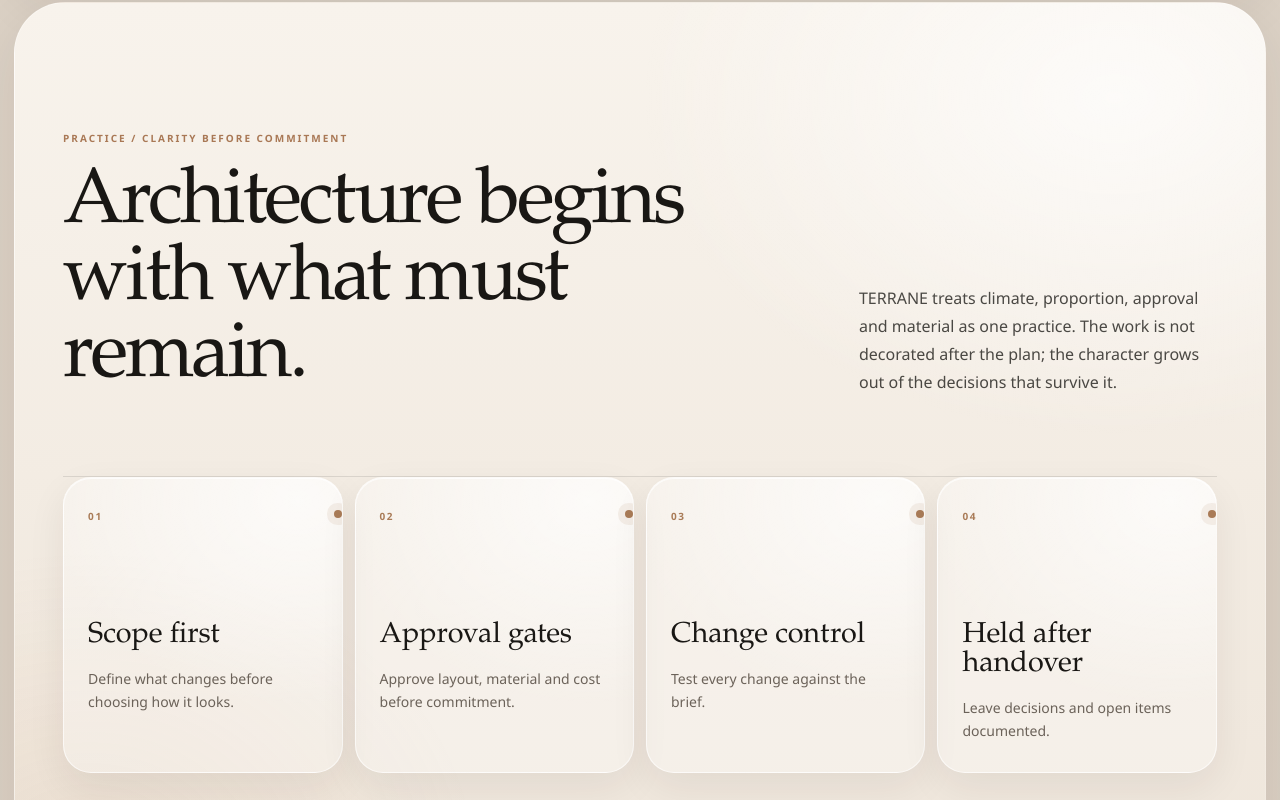
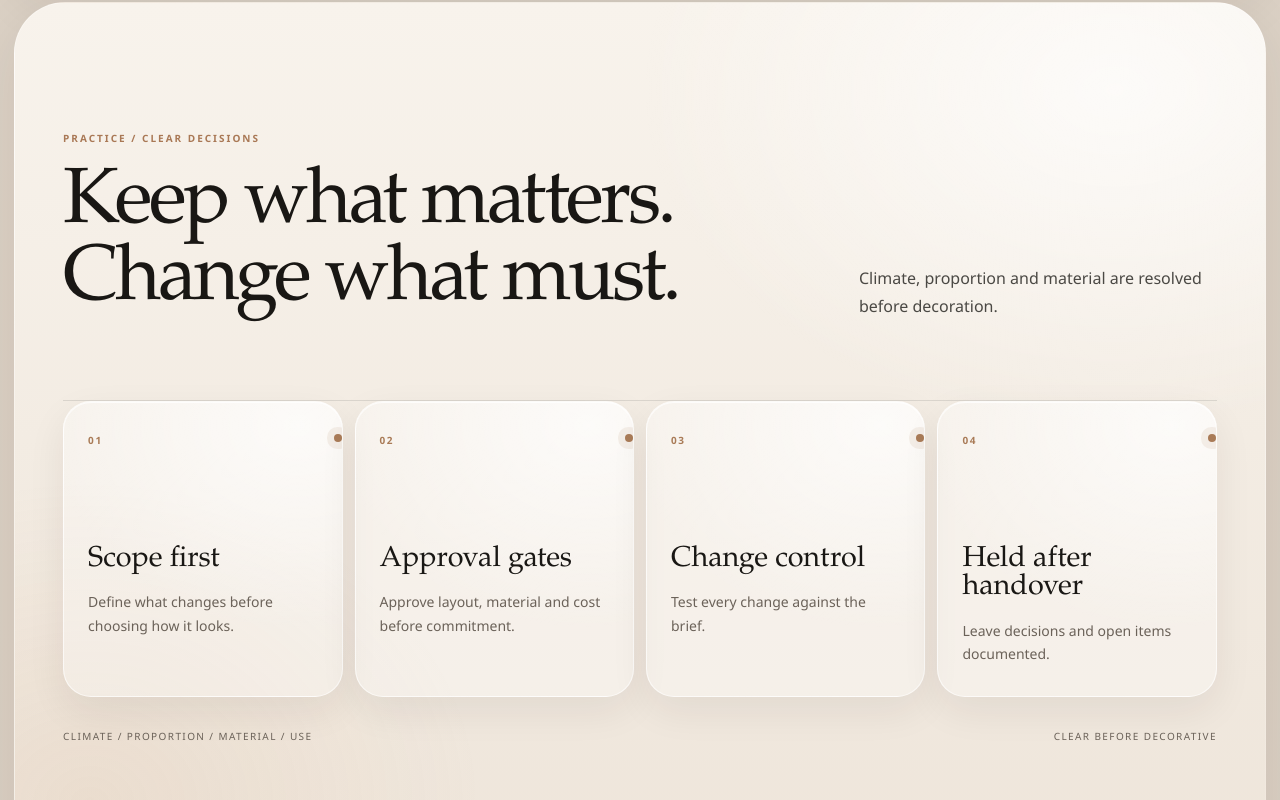
Before and after one commit to Rahmowin-1st/terrane-studio, a Next.js app: page / in a window 1280 px wide. Shown: the part 800-1600 px from the top of the page. Built offline with nearby package versions, Linux system fonts and the light colour scheme.

Commit message:
content: shorten practice section

```diff
--- a/components/sections/Trust.tsx
+++ b/components/sections/Trust.tsx
@@ -6,14 +6,14 @@ export function Trust() {
       <div className="mx-auto max-w-[1280px] px-5 py-20 sm:px-7 md:px-10 md:py-28 lg:px-12 lg:py-32">
         <div className="practice-intro grid gap-10 md:grid-cols-12">
           <div className="md:col-span-7">
-            <p className="practice-kicker text-[10px] font-semibold tracking-[0.2em] text-umber uppercase">Practice / clarity before commitment</p>
+            <p className="practice-kicker text-[10px] font-semibold tracking-[0.2em] text-umber uppercase">Practice / clear decisions</p>
             <h2 id="trust-heading" className="practice-title mt-5 font-display text-[2.8rem] leading-[0.98] font-light tracking-[-0.035em] sm:text-6xl md:text-[4.9rem]">
-              Architecture begins with what must remain.
+              Keep what matters. Change what must.
             </h2>
           </div>
           <div className="practice-copy md:col-span-4 md:col-start-9 md:self-end">
             <p className="text-[16px] leading-[1.75] text-ink/78">
-              {site.name} treats climate, proportion, approval and material as one practice. The work is not decorated after the plan; the character grows out of the decisions that survive it.
+              Climate, proportion and material are resolved before decoration.
             </p>
           </div>
         </div>
@@ -34,8 +34,8 @@ export function Trust() {
         </div>
 
         <div className="practice-caption mt-8 flex flex-col gap-2 text-[10px] tracking-[0.14em] text-umber uppercase sm:flex-row sm:justify-between">
-          <span>Ground / shade / proportion / use</span>
-          <span>Decisions before decoration</span>
+          <span>Climate / proportion / material / use</span>
+          <span>Clear before decorative</span>
         </div>
       </div>
     </section>
```
